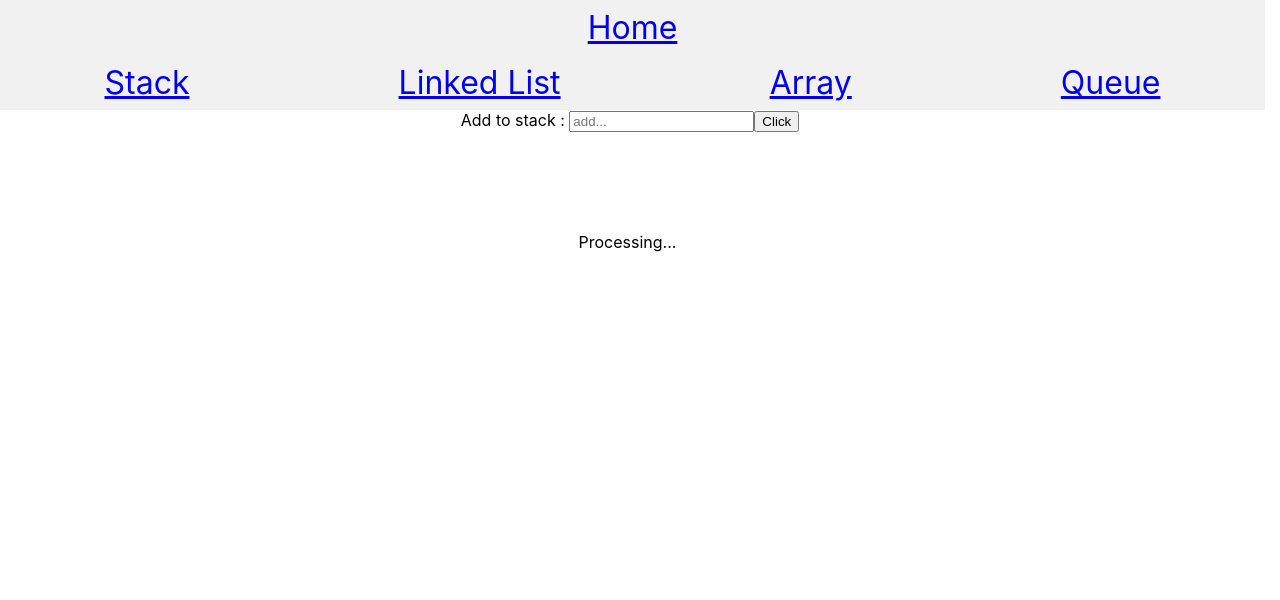
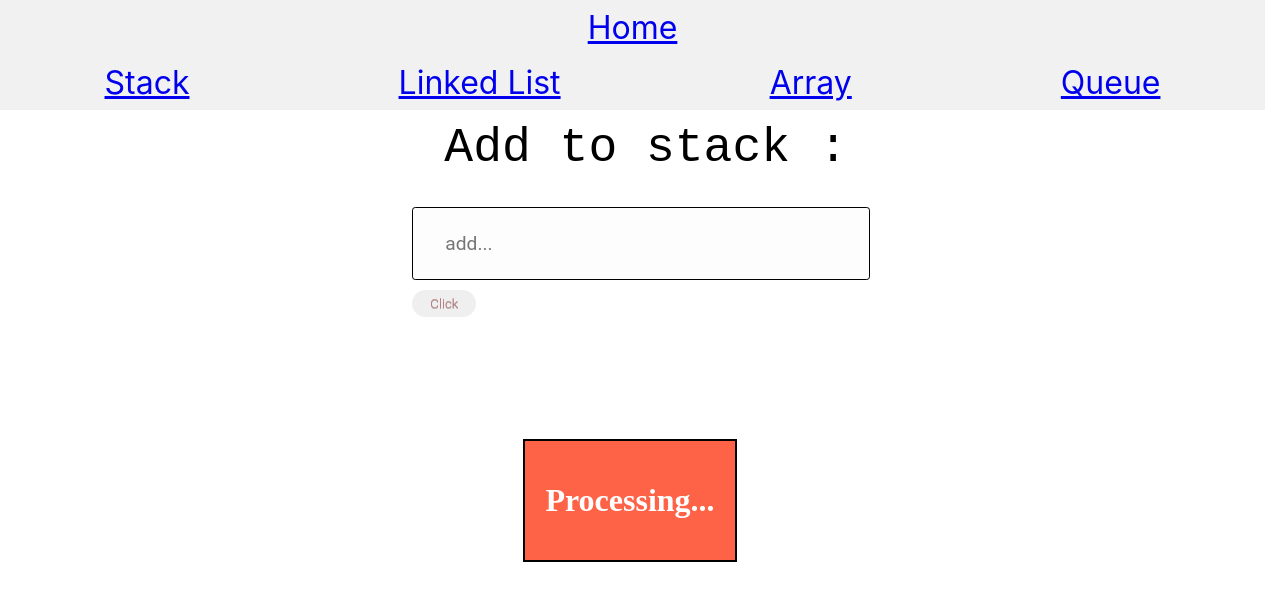
Before and after one commit to PhilipK-webdev/DataStructure, a React (Create React App) app: page /stack in a window 1280 px wide. Shown: the top 600 px of the page. Built offline with nearby package versions, Linux system fonts and the light colour scheme.

Commit message:
add style

```diff
--- a/src/Pages/Stack/Stack.css
+++ b/src/Pages/Stack/Stack.css
@@ -11,3 +11,74 @@
 form{
     margin-top: 10px;
 }
+.message{
+    background-color: tomato;
+    color: white;
+    border: 2px solid black;
+    margin: 20px;
+    padding: 20px;
+}
+ h1{
+     font-family: cursive;
+ }
+.button4 {
+
+    display: inline-block;
+    padding:0.3em 1.2em;
+    margin:0 0.1em 0.1em 0;
+    border: 0.16em solid rgba(255,255,255,0);
+    border-radius:2em;
+    box-sizing: border-box;
+    text-decoration:none;
+    font-family:'Roboto',sans-serif;
+    font-weight:300;
+    color:#b97272;
+    text-shadow: 0 0.04em 0.04em rgba(0,0,0,0.35);
+    text-align:center;
+    transition: all 0.2s;
+  }
+.button4:hover{
+  border-color: rgba(255,255,255,1);
+}
+
+#input{
+  margin-top: 50px;
+}
+.form__label {
+  font-family: monospace;
+  font-size: 3.0rem;
+  margin-left: 2rem;
+  margin-top: 0.7rem;
+  margin-bottom: 2rem;
+  display: block;
+  transition: all 0.3s;
+  transform: translateY(0rem);
+}
+
+.form__input {
+  font-family: 'Roboto', sans-serif;
+  color: #333;
+  font-size: 1.2rem;
+  margin: 0 auto;
+  padding: 1.5rem 2rem;
+  border-radius: 0.2rem;
+  background-color: rgb(253, 253, 253);
+  border: 1px solid black ;
+  width: 90%;
+  display: block;
+  transition: all 0.3s;
+}
+
+.form__input:placeholder-shown + .form__label {
+  opacity: 0;
+  visibility: hidden;
+  -webkit-transform: translateY(-4rem);
+  transform: translateY(-4rem);
+}
+@media all and (max-width:30em){
+
+  .button4{
+    display: block;
+    margin: 0.2em auto;
+  }
+}
--- a/src/Pages/Stack/Stack.js
+++ b/src/Pages/Stack/Stack.js
@@ -21,13 +21,13 @@ const Stack = () => {
     return (
         <div className="container">
             {!flag ? <div>
-                <label >Add to stack : </label>
-                <input type="text" id="inputPush" name="add" placeholder="add..." onChange={submitAdd} />
-                <button type="submit" onClick={handlePush}>Click</button>
+                <label className="form__label">Add to stack : </label>
+                <input type="text" id="inputPush" name="add" placeholder="add..." className="form__input" onChange={submitAdd} />
+                <button type="submit" className="button4" onClick={handlePush} style={{ marginTop: "10px" }}>Click</button>
             </div> : null}
 
             <div className="stack">
-                {flag ? <Rectangle arr={arr} setArr={setArr} /> : <div> Processing...</div>}
+                {flag ? <Rectangle arr={arr} setArr={setArr} setFlag={setFlag} /> : <div className="message"><h1>Processing...</h1> </div>}
             </div>
         </div>
     )
--- a/src/components/Rectangle/Rectangle.css
+++ b/src/components/Rectangle/Rectangle.css
@@ -1,9 +1,10 @@
 .rectangle {
-    height: 50px;
-    width: 100px;
-    background-color: #555;
+    height: 100px;
+    width: 150px;
+    background-color: #0074d9;
     margin: 0px;
     border-bottom: 1px solid black;
+    border-radius: 5px;
   }
   .container {
     display: flex;
@@ -20,7 +21,6 @@
   }
 
   .button4 {
-
     display: inline-block;
     padding:0.3em 1.2em;
     margin:0 0.1em 0.1em 0;
--- a/src/components/Rectangle/Rectangle.js
+++ b/src/components/Rectangle/Rectangle.js
@@ -38,6 +38,11 @@ const Rectangle = (props) => {
         setNumber(e.target.value);
     }
 
+    const clickStartOver = (e) => {
+        e.preventDefault();
+        props.setFlag(false);
+        props.setArr([]);
+    }
     return (
         <div className="container">
             {arrayTemp.map((data, index) =>
@@ -52,7 +57,7 @@ const Rectangle = (props) => {
                 </div>
                 <button type="submit" id="push" className="button4" onClick={push} style={{ marginTop: "10px" }}>push</button>
             </ul>
-
+            <button type="submit" className="button4" onClick={clickStartOver}>Start Over</button>
         </div >
     )
 }
```
